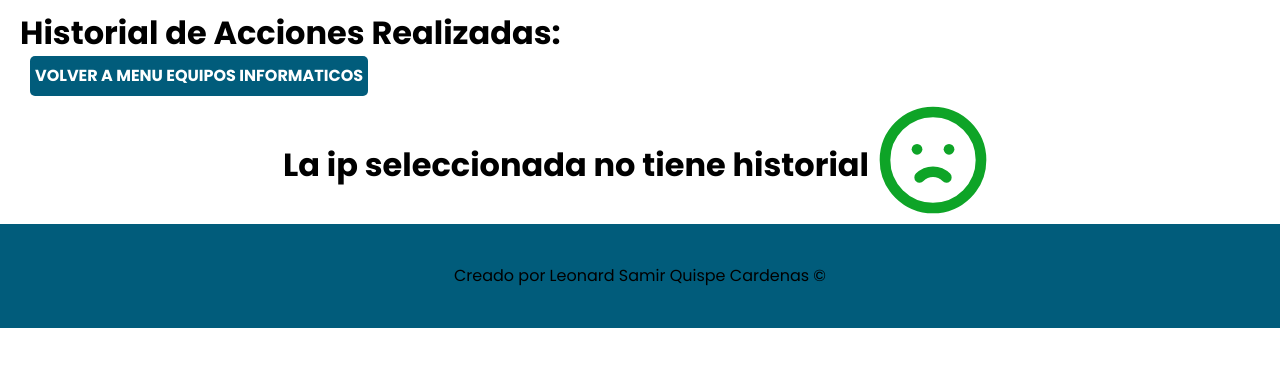
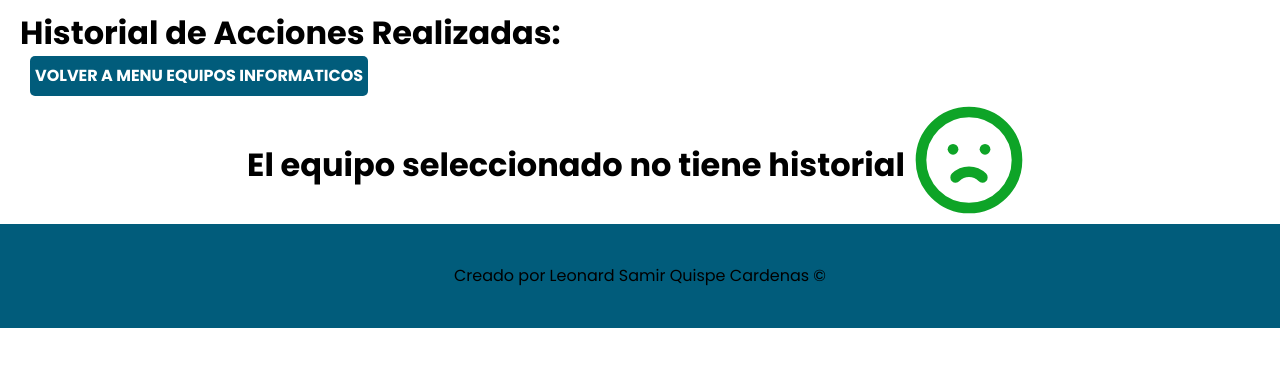
Before and after one commit to ViTh0X/incasur-projecto, a Django app: page /ip-manager/historial-acciones/1/ in a window 1280 px wide. Shown: the part 64-431 px from the top of the page. Run offline with Django 5.2, Linux system fonts and the light colour scheme; the visitor is signed in with stand-in values (Sample User, id 1); data that the repository does not hold is empty; parts of the project's set-up code (start-up, migrations or seed data) failed here and were passed over; some libraries are stand-ins or nearby versions.

```diff
--- a/AdministradorTI/templates/ips/historial_vacio.html
+++ b/AdministradorTI/templates/ips/historial_vacio.html
@@ -11,7 +11,7 @@
                 </div>
             </div>
             <div class="queryset_vacio">
-                <h1 class="no-margin">La ip seleccionada no tiene historial</h1>
+                <h1 class="no-margin">El equipo seleccionado no tiene historial</h1>
                 <svg
                 xmlns="http://www.w3.org/2000/svg"
                 width="128"
```
